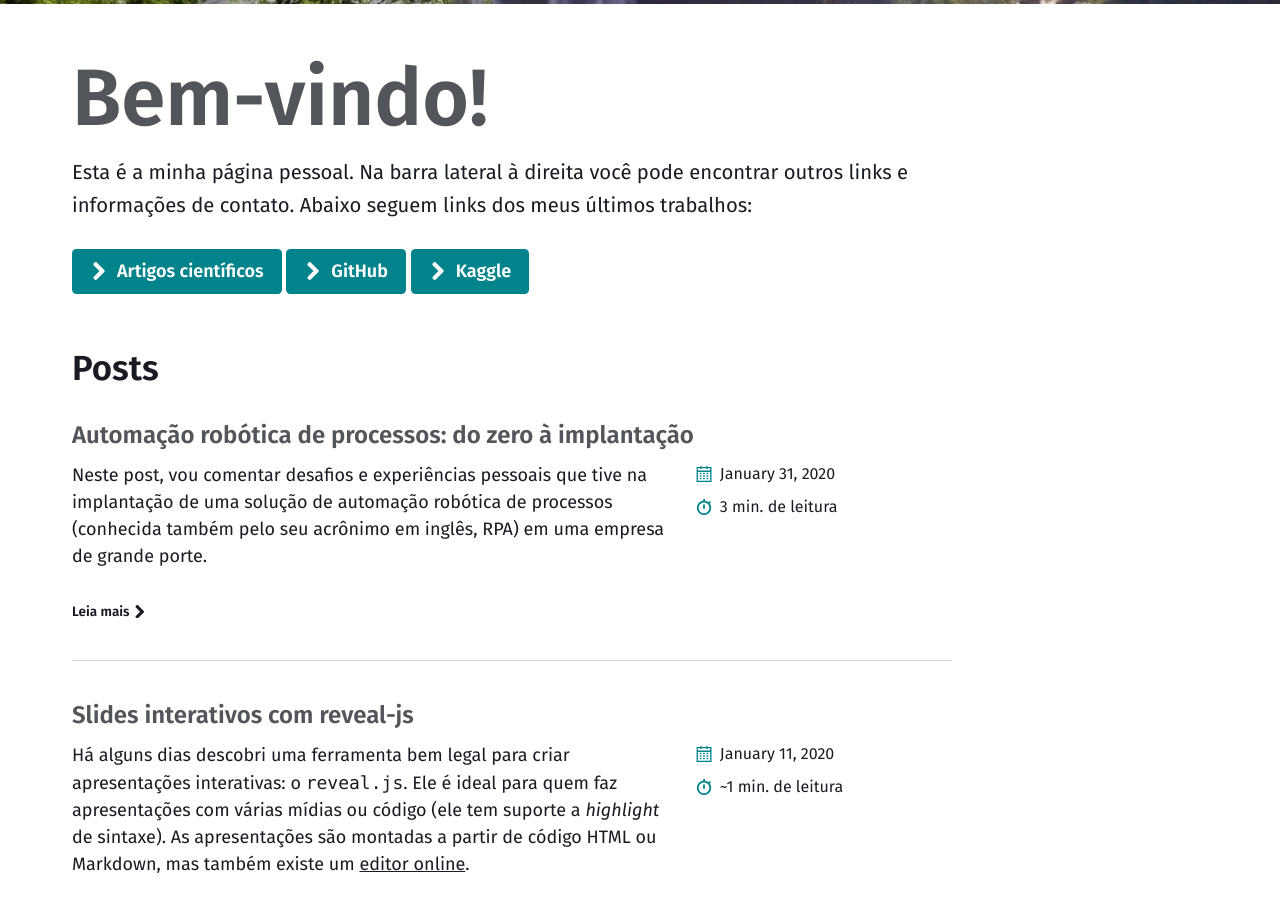
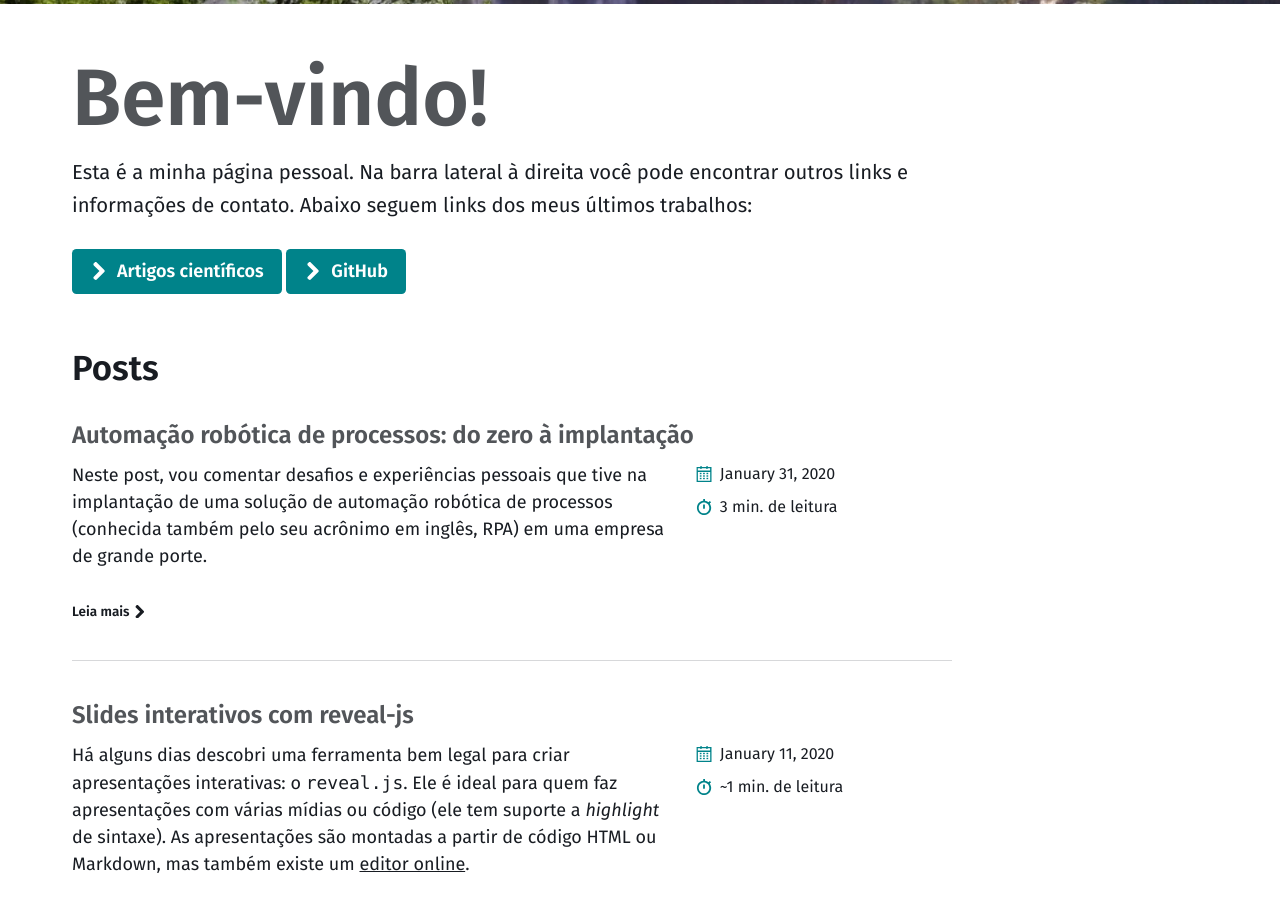
Before and after one commit to angelosalton/angelosalton.github.io, a Jekyll site: the page built from index.html, in a window 1280 px wide and 900 px high, scrolled down 490 px. Built offline with Jekyll 4.4.1, drawn with Linux system fonts in a browser that asks for light colours; the list of posts is cut into pages by our own code; comment, search, counter and statistics services are not loaded; a style sheet for code colours, icons or effects is not loaded.

Commit message:
Update index.html

```diff
--- a/index.html
+++ b/index.html
@@ -15,7 +15,4 @@ actions:
   - label: "GitHub"
     icon: arrow-right
     url: "https://github.com/angelosalton"
-  - label: "Kaggle"
-    icon: arrow-right
-    url: "https://www.kaggle.com/salton1"
 ---
```
